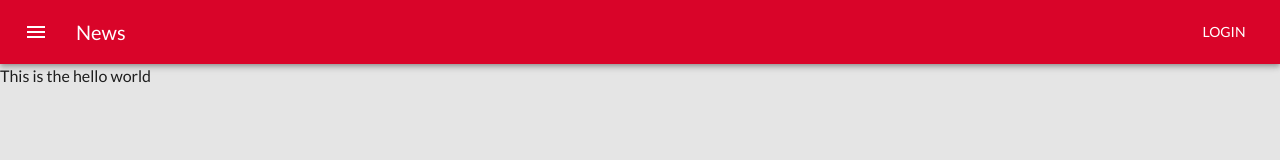
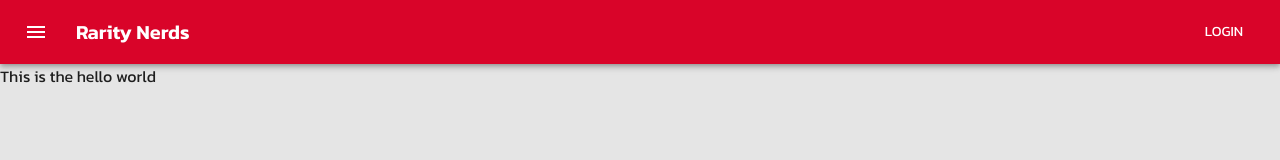
Before and after one commit to aj-maz/rarity-nerds-client, a React (Create React App) app: page / in a window 1280 px wide. Shown: the top 160 px of the page. Built offline with nearby package versions, Linux system fonts and the light colour scheme.

Commit message:
name added

```diff
--- a/public/index.html
+++ b/public/index.html
@@ -25,8 +25,9 @@
       Learn how to configure a non-root public URL by running `npm run build`.
     -->
     <title>React App</title>
-    <link href="https://fonts.googleapis.com/css2?family=Lato:ital,wght@0,300;0,400;0,700;1,300;1,400;1,700&display=swap" rel="stylesheet">
-
+    <link rel="preconnect" href="https://fonts.googleapis.com">
+    <link rel="preconnect" href="https://fonts.gstatic.com" crossorigin>
+    <link href="https://fonts.googleapis.com/css2?family=Kanit:ital,wght@0,300;0,400;0,600;1,300;1,400;1,500&display=swap" rel="stylesheet">
   </head>
   <body>
     <noscript>You need to enable JavaScript to run this app.</noscript>
--- a/src/App.js
+++ b/src/App.js
@@ -15,7 +15,7 @@
     }
   },
   typography: {
-    fontFamily: "'Lato', sans-serif",
+    fontFamily: "'Kanit', sans-serif",
   },
 });
 
@@ -30,7 +30,7 @@
     }
   },
   typography: {
-    fontFamily: "'Lato', sans-serif",
+    fontFamily: "'Kanit', sans-serif",
   },
 });
 
--- a/src/app/common/Header.js
+++ b/src/app/common/Header.js
@@ -1,4 +1,6 @@
-import * as React from "react";
+/* eslint-disable react/react-in-jsx-scope -- Unaware of jsxImportSource */
+/** @jsxImportSource @emotion/react */
+import { css } from "@emotion/react";
 import { AppBar, Box, Toolbar, Typography, Button, IconButton } from '@mui/material'
 import MenuIcon from "@mui/icons-material/Menu";
 
@@ -16,8 +18,8 @@
           >
             <MenuIcon />
           </IconButton>
-          <Typography variant="h6" component="div" sx={{ flexGrow: 1 }}>
-            News
+          <Typography css={css`font-weight: bold`} variant="h6" component="div" sx={{ flexGrow: 1 }}>
+            Rarity Nerds
           </Typography>
           <Button color="inherit">Login</Button>
         </Toolbar>
```
